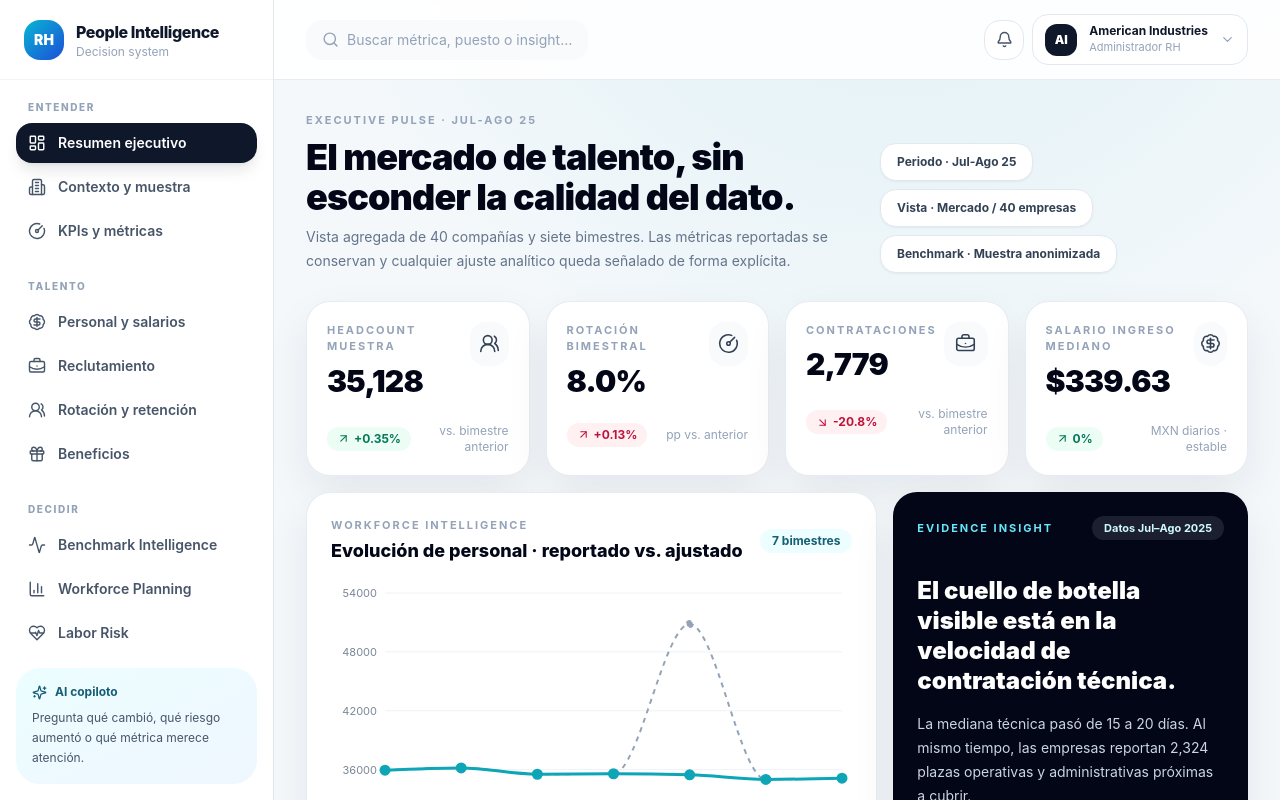
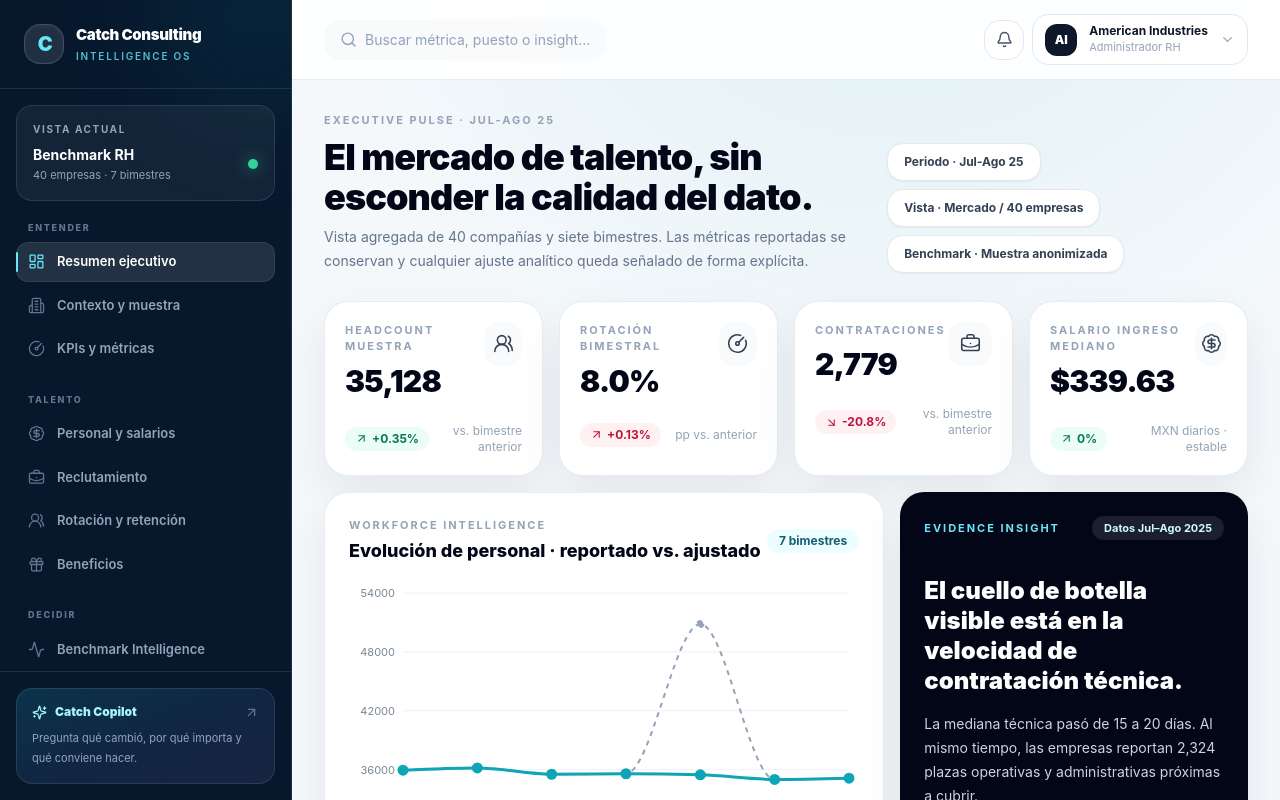
Before and after one commit to ellieeeGB/RH-platform, a Next.js app: page / in a window 1280 px wide. Shown: the top 800 px of the page. Built offline with nearby package versions, Linux system fonts and the light colour scheme.

Commit message:
feat: redesign sidebar with Catch Consulting identity

```diff
--- a/src/components/sidebar.tsx
+++ b/src/components/sidebar.tsx
@@ -2,46 +2,69 @@
 
 import Link from "next/link";
 import { usePathname } from "next/navigation";
-import { Sparkles } from "lucide-react";
+import { ArrowUpRight, Sparkles } from "lucide-react";
 import { navigation } from "@/lib/navigation";
+
+function CatchMark() {
+  return (
+    <div className="flex h-10 w-10 items-center justify-center rounded-2xl border border-white/15 bg-white/10 shadow-inner shadow-white/5">
+      <span className="text-xl font-black tracking-[-0.12em] text-cyan-300">C</span>
+    </div>
+  );
+}
 
 export function Sidebar() {
   const pathname = usePathname();
 
   return (
-    <aside className="hidden h-screen w-[274px] shrink-0 border-r border-slate-200 bg-white lg:flex lg:flex-col">
-      <div className="flex h-20 items-center gap-3 border-b border-slate-100 px-6">
-        <div className="grid h-10 w-10 place-items-center rounded-2xl bg-gradient-to-br from-cyan-500 to-blue-700 text-sm font-black text-white">RH</div>
-        <div>
-          <div className="font-extrabold tracking-tight text-slate-900">People Intelligence</div>
-          <div className="text-xs text-slate-400">Decision system</div>
+    <aside className="hidden h-screen w-[292px] shrink-0 overflow-hidden border-r border-white/10 bg-[#07182d] text-white lg:flex lg:flex-col">
+      <div className="relative border-b border-white/10 px-6 py-6">
+        <div className="absolute -right-12 -top-16 h-40 w-40 rounded-full bg-cyan-400/10 blur-3xl" />
+        <div className="relative flex items-center gap-3">
+          <CatchMark />
+          <div>
+            <div className="text-[15px] font-black tracking-tight">Catch Consulting</div>
+            <div className="mt-0.5 text-[10px] font-semibold uppercase tracking-[0.18em] text-cyan-300/80">Intelligence OS</div>
+          </div>
+        </div>
+      </div>
+
+      <div className="mx-4 mt-4 rounded-2xl border border-white/10 bg-white/[0.055] p-4">
+        <div className="text-[10px] font-bold uppercase tracking-[0.16em] text-slate-400">Vista actual</div>
+        <div className="mt-2 flex items-center justify-between gap-3">
+          <div>
+            <div className="text-sm font-bold text-white">Benchmark RH</div>
+            <div className="mt-0.5 text-[11px] text-slate-400">40 empresas · 7 bimestres</div>
+          </div>
+          <div className="h-2.5 w-2.5 rounded-full bg-emerald-400 shadow-[0_0_16px_rgba(52,211,153,.65)]" />
         </div>
       </div>
 
       <nav className="flex-1 overflow-y-auto px-4 py-5">
         {navigation.map((group) => (
-          <div key={group.label} className="mb-7">
-            <div className="mb-2 px-3 text-[10px] font-extrabold uppercase tracking-[.16em] text-slate-400">{group.label}</div>
+          <div key={group.label} className="mb-6">
+            <div className="mb-2 px-3 text-[9px] font-extrabold uppercase tracking-[.19em] text-slate-500">{group.label}</div>
             <div className="space-y-1">
               {group.items.map((item) => {
                 const Icon = item.icon;
                 const active = item.href ? pathname === item.href : false;
-                const className = `flex w-full items-center gap-3 rounded-2xl px-3 py-2.5 text-left text-sm font-semibold transition ${
+                const className = `group relative flex w-full items-center gap-3 rounded-xl px-3 py-2.5 text-left text-[13px] font-semibold transition duration-200 ${
                   active
-                    ? "bg-slate-900 text-white shadow-lg shadow-slate-900/10"
+                    ? "bg-white/[0.11] text-white shadow-[inset_0_0_0_1px_rgba(255,255,255,.08)]"
                     : item.href
-                      ? "text-slate-600 hover:bg-slate-50 hover:text-slate-950"
-                      : "cursor-default text-slate-400"
+                      ? "text-slate-400 hover:bg-white/[0.055] hover:text-white"
+                      : "cursor-default text-slate-600"
                 }`;
 
                 return item.href ? (
                   <Link key={item.label} href={item.href} className={className}>
-                    <Icon size={18} strokeWidth={1.9} />
-                    <span>{item.label}</span>
+                    {active && <span className="absolute left-0 h-5 w-0.5 rounded-full bg-cyan-300" />}
+                    <Icon size={17} strokeWidth={1.8} className={active ? "text-cyan-300" : "text-slate-500 group-hover:text-cyan-300"} />
+                    <span className="flex-1">{item.label}</span>
                   </Link>
                 ) : (
-                  <div key={item.label} className={className} title="Módulo en construcción">
-                    <Icon size={18} strokeWidth={1.9} />
+                  <div key={item.label} className={className}>
+                    <Icon size={17} strokeWidth={1.8} />
                     <span>{item.label}</span>
                   </div>
                 );
@@ -51,11 +74,16 @@ export function Sidebar() {
         ))}
       </nav>
 
-      <div className="m-4 rounded-3xl bg-gradient-to-br from-cyan-50 to-blue-50 p-4">
-        <div className="mb-2 flex items-center gap-2 text-xs font-bold text-cyan-800">
-          <Sparkles size={15} /> AI copiloto
-        </div>
-        <p className="m-0 text-xs leading-5 text-slate-600">Pregunta qué cambió, qué riesgo aumentó o qué métrica merece atención.</p>
+      <div className="border-t border-white/10 p-4">
+        <Link href="/copilot" className="group block rounded-2xl bg-gradient-to-br from-cyan-400/15 via-blue-400/10 to-violet-400/10 p-4 ring-1 ring-inset ring-white/10 transition hover:ring-cyan-300/30">
+          <div className="flex items-center justify-between">
+            <div className="flex items-center gap-2 text-xs font-black text-cyan-200">
+              <Sparkles size={15} /> Catch Copilot
+            </div>
+            <ArrowUpRight size={15} className="text-slate-500 transition group-hover:text-cyan-200" />
+          </div>
+          <p className="mb-0 mt-2 text-[11px] leading-5 text-slate-400">Pregunta qué cambió, por qué importa y qué conviene hacer.</p>
+        </Link>
       </div>
     </aside>
   );
```
